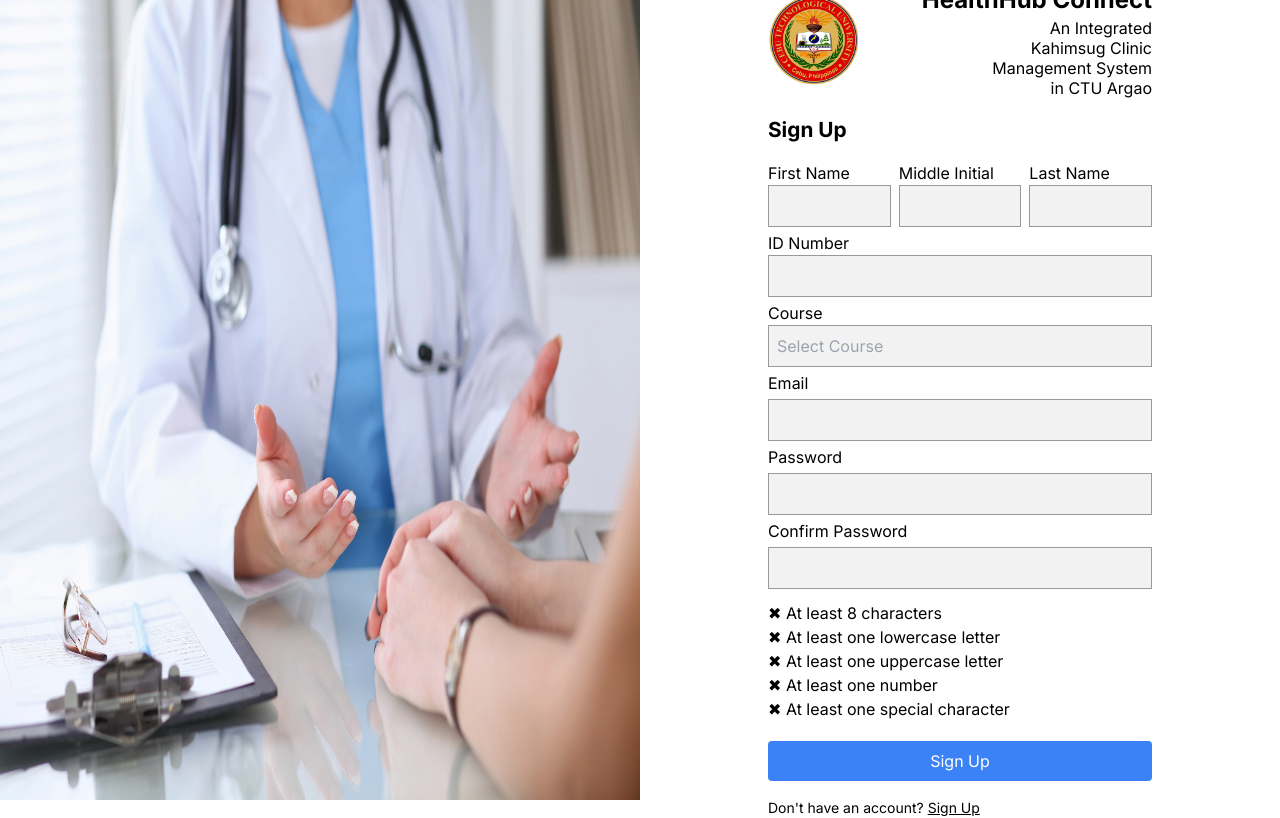
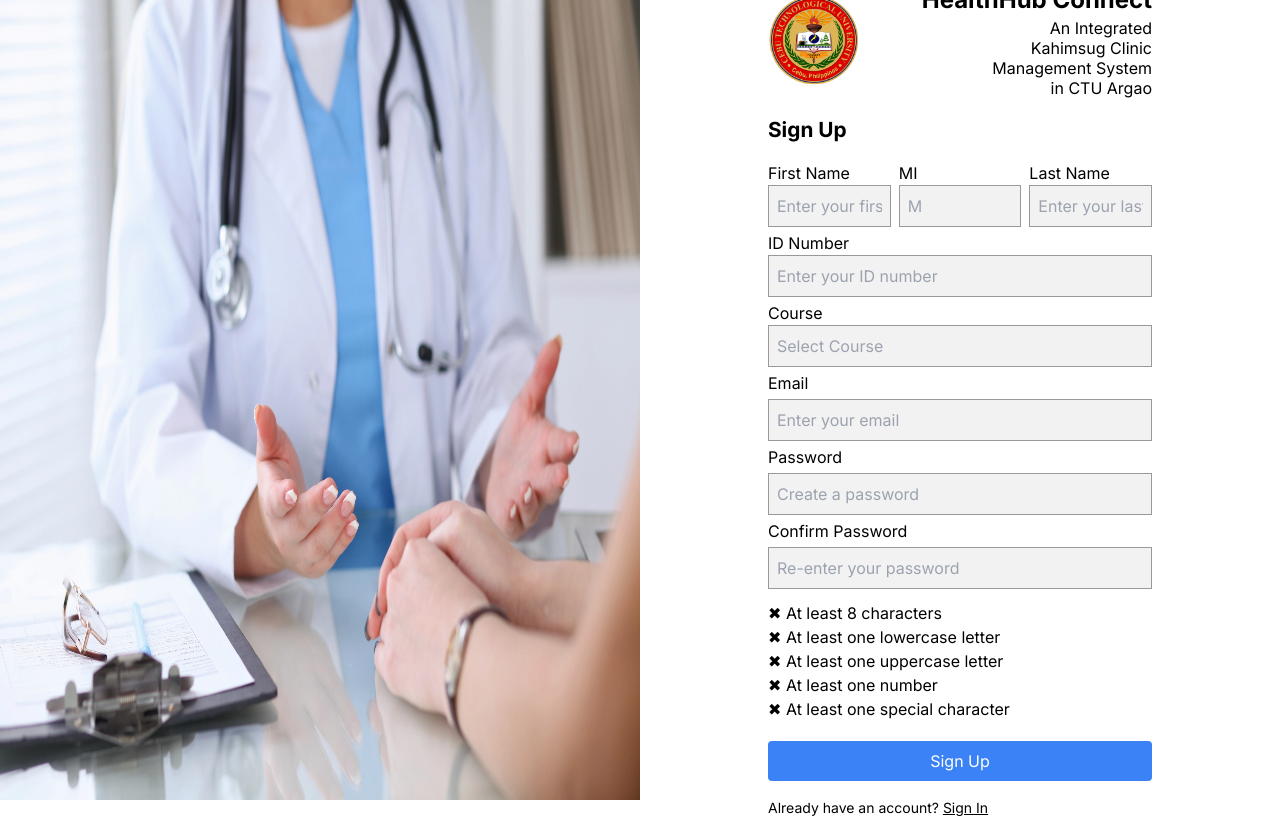
Before and after one commit to sherwinromano/capstone-project, a React (Vite) app in the folder client/: page /auth/sign-up in a window 1280 px wide. Built offline with nearby package versions, Linux system fonts and the light colour scheme.

Commit message:
Updated SignUp
Minor changes on SignUp

```diff
--- a/client/src/pages/Authentication/SignUp.jsx
+++ b/client/src/pages/Authentication/SignUp.jsx
@@ -116,7 +116,10 @@ const SignUp = () => {
   const handleMiddleInitialChange = (e) => {
     const value = e.target.value;
     setMiddleInitial(value);
-    validateInput(value, setValidMiddleInitial);
+    // Restricting input to one character
+    if (value.length <= 1) {
+      validateInput(value, setValidMiddleInitial);
+    }
   };
 
   const handleLastNameChange = (e) => {
@@ -154,15 +157,18 @@ const SignUp = () => {
               type="text"
               value={firstName}
               onChange={handleFirstNameChange}
+              placeholder="Enter your first name" // Placeholder added
             />
           </div>
           <div className="w-1/3">
-            <label htmlFor="middleInitial">Middle Initial</label>
+            <label htmlFor="middleInitial">MI</label>
             <input
               className={`input-style w-full ${middleInitial === '' ? '' : validMiddleInitial ? 'border-green-500' : 'border-red-500'}`}
               type="text"
               value={middleInitial}
               onChange={handleMiddleInitialChange}
+              maxLength={1} // Limit to one character
+              placeholder="M" // Optional placeholder for clarity
             />
           </div>
           <div className="w-1/3">
@@ -172,13 +178,18 @@ const SignUp = () => {
               type="text"
               value={lastName}
               onChange={handleLastNameChange}
+              placeholder="Enter your last name" // Placeholder added
             />
           </div>
         </div>
         <div className="flex gap-2 w-full">
           <div className="w-full">
             <label htmlFor="idNumber">ID Number</label>
-            <input className="input-style w-full" type="text" />
+            <input
+              className="input-style w-full"
+              type="text"
+              placeholder="Enter your ID number" // Placeholder added
+            />
           </div>
         </div>
         {/* Course Selection Field */}
@@ -191,7 +202,7 @@ const SignUp = () => {
               value={selectedCourse}
               readOnly
               onClick={() => setShowModal(true)}
-              placeholder="Select Course"
+              placeholder="Select Course" // Placeholder added
             />
           </div>
         </div>
@@ -201,6 +212,7 @@ const SignUp = () => {
           type="email"
           value={email}
           onChange={handleEmailChange}
+          placeholder="Enter your email" // Placeholder added
         />
         {passwordError && (
           <p className="text-red-500 text-sm mt-1">{passwordError}</p>
@@ -211,6 +223,7 @@ const SignUp = () => {
           type="password"
           value={password}
           onChange={handlePasswordChange}
+          placeholder="Create a password" // Placeholder added
         />
         {confirmPasswordError && (
           <p className="text-red-500 text-sm mt-1">{confirmPasswordError}</p>
@@ -221,6 +234,7 @@ const SignUp = () => {
           type="password"
           value={confirmPassword}
           onChange={handleConfirmPasswordChange}
+          placeholder="Re-enter your password" // Placeholder added
         />
 
         {/* Password Requirements Check Marks */}
@@ -280,9 +294,9 @@ const SignUp = () => {
         </div>
       )}
       <p className="text-[14px]">
-        Don't have an account?{" "}
-        <Link className="underline" to="/auth/sign-up">
-          Sign Up
+        Already have an account?{" "}
+        <Link className="underline" to="/auth/sign-in">
+          Sign In
         </Link>
       </p>
     </div>
```
